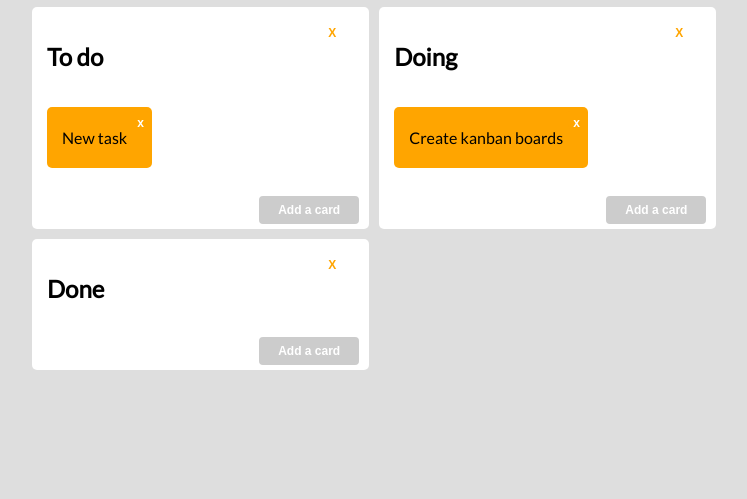
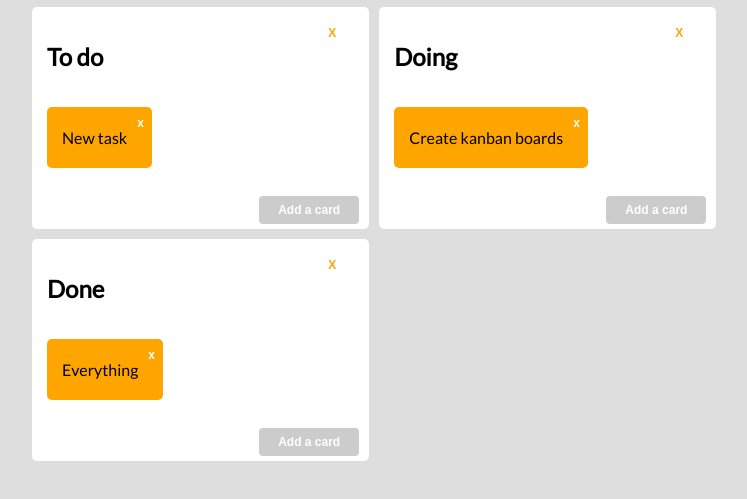
Before and after one commit to kturkowska/11.5-trello, a website: page index.html in a window 1280 px wide. Shown: the part 113-612 px from the top of the page, without its empty margins (96-843 px from the left). Drawn offline with nearby package versions, Linux system fonts and the light colour scheme.

Commit message:
add cards

```diff
--- a/css/style.css
+++ b/css/style.css
@@ -90,12 +90,12 @@ body .board .card-del {
 .card{
   position: relative;
   float: left;
-
   margin-left: -40px;
   margin-bottom: 30px;
   background-color: orange;
    border-radius: 5px;
    padding: 5px 25px 5px 15px;
+   height: 100%;
 }
 
 .column-container {
--- a/js/script.js
+++ b/js/script.js
@@ -58,7 +58,7 @@ document.addEventListener('DOMContentLoaded', function() {
   		this.id = randomString();
   		this.description = description;
   		this.element = generateTemplate('card-template', { description: this.description }, 'li');
-		this.element.querySelector('.card').addEventListener('click', function (event) {
+		  this.element.querySelector('.card').addEventListener('click', function (event) {
 			event.stopPropagation();
 
   			if (event.target.classList.contains('btn-delete')) {
@@ -110,10 +110,12 @@ board.addColumn(doneColumn);
 // CREATING CARDS
 var card1 = new Card('New task');
 var card2 = new Card('Create kanban boards');
+var card3 = new Card ('Everything');
 
 // ADDING CARDS TO COLUMNS
 todoColumn.addCard(card1);
 doingColumn.addCard(card2);
+doneColumn.addCard(card3);
 
 
 
```
